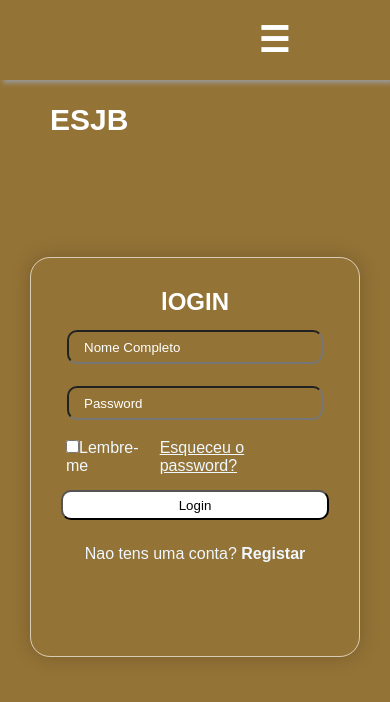
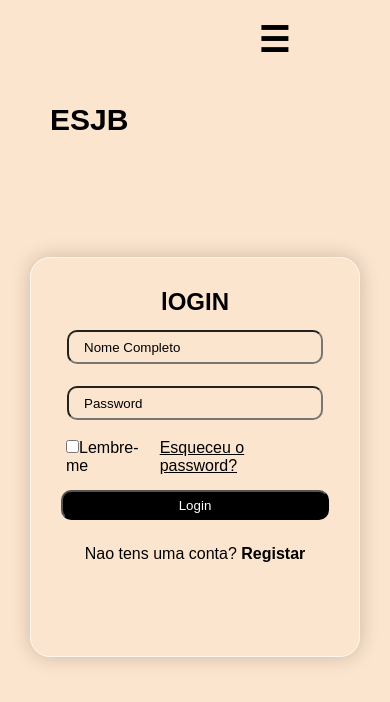
Before and after one commit to RomuloMonteio/Projeto-ESJB, a plain HTML site: page login.html in a window 390 px wide. Drawn offline with Linux system fonts and the light colour scheme.

Commit message:
mudança de cores

```diff
--- a/_css/index.css
+++ b/_css/index.css
@@ -8,15 +8,15 @@
 }
 /*header*/
 nav{
-    background-color: rgb(148, 115, 54);
+    background-color: #fce5ce;
     height: 80px;
     width: 100%;
     position: fixed;
-    border-bottom: 1px solid rgba(148,115,54);
-    box-shadow:3px 3px 5px rgb(155, 155, 155)
+    border-bottom: 1px solid #fce5ce;
+    box-shadow:3px 3px 5px #fce5ce
 }
 label{
-    color: white;
+    color: #000000;
     font-size: 35px;
     line-height: 80px;
     padding: 0 100px;
@@ -33,15 +33,17 @@ nav ul li{
     margin: 2 3px;
 }
 nav ul li a {
-    color: white;
+    color: #000000;
     font-size: 17px;
     text-transform: uppercase;
     border-radius: 3px;
     padding: 5px;
+    transform: all 1s;
 }
 a.active,a:hover{
-    background-color:rgb(112, 83, 29);
+    background-color:#492300;
     transition: .5s;
+    color: white;
 }
 
 
@@ -84,10 +86,11 @@ section#home{
     height: 90vh;
     background: url(../_imagens/Default_Create_a_classroom_scene_3.jpg);
     background-position: center;
-    color: white;
+    color: #000000;
     background-repeat: no-repeat;
     background-size: cover;
-    animation: animate 60s infinite;
+    animation: animate 40s infinite;
+    color: #dedcff;
 
 }
 div#fundo{
@@ -102,6 +105,7 @@ div#fundo{
 }
 h1#titulo1{
     font-size: 30pt;
+
 }
 span#sologan{
     margin-top: 10px;
@@ -111,7 +115,7 @@ span#sologan{
 /*sobre nos*/
 section#sobrenos{
     height: calc(100vh-80px);
-    background-color: rgba(148,115,54);
+    background-color: #fce5ce;
     padding-bottom: 1px;
 
 }
@@ -127,7 +131,7 @@ div.card{
     height: 400px;
     width: 400px;
     margin: 30px;
-    border: 1px solid white;
+    border: 1px solid #000000;
     border-radius: 15px;
 
 }
@@ -138,11 +142,12 @@ div.fund{
     height:400px;
     margin: -0px;
     padding: 30px;
-    border: 1px solid white;
+    border: 1px solid #000000;
     border-radius: 15px;
-    box-shadow: 1px 1px 5px white;
+    box-shadow: 1px 1px 5px #000000;
 }
 h1.titulo{
+    color: #000000;
     text-align: center;
     padding: 20px 0px;
     font-size: 20pt;
@@ -183,7 +188,7 @@ p.p{
         position: fixed;
         width: 100%;
         height: 100vh;
-        background-color:rgb(148, 115, 54);
+        background-color:#fce5ce;
         top: 80px;
         left: -100%;
         transition: all .5s;
@@ -198,10 +203,12 @@ p.p{
         font-size: 20px;
 
     }
-    a:hover,a.active{
-        background: none;
-        color: rgb(112, 83, 29);
+    a.active,a:hover{
+        background-color:#492300;
+        transition: .5s;
+        color: white;
     }
+
     #check:checked ~ ul{
         left: 0;
     }
--- a/_css/login.css
+++ b/_css/login.css
@@ -9,15 +9,15 @@
 }
 /*header*/
 nav{
-    background-color: rgb(148, 115, 54);
+    background-color: #fce5ce;
     height: 80px;
     width: 100%;
     position: fixed;
-    border-bottom: 1px solid rgba(148,115,54);
-    box-shadow:3px 3px 5px rgb(155, 155, 155)
+    border-bottom: 1px solid #fce5ce;
+    box-shadow:3px 3px 5px #fce5ce;
 }
 label#men, .logo{
-    color: white;
+    color: #000000;
     font-size: 35px;
     line-height: 80px;
     padding: 0 100px;
@@ -34,15 +34,16 @@ nav ul li{
     margin: 0 5px;
 }
 nav ul li a {
-    color: white;
+    color: #000000;
     font-size: 17px;
     text-transform: uppercase;
     border-radius: 3px;
     padding: 7px;
 }
 a.active,a:hover{
-    background-color:rgb(112, 83, 29);
+    background-color:#492300;
     transition: .5s;
+    color: #000000;
 }
 
 
@@ -52,6 +53,7 @@ a.active,a:hover{
     line-height: 80px;
     cursor: pointer;
     display: none;
+
 }
 #check{
     display: none;
@@ -63,7 +65,7 @@ section#login{
     align-items: center;
     justify-content: center;
     height: 100vh;
-    background-color: rgb(148, 115, 54) ;;
+    background-color: #fce5ce ;;
 }
 
 div#form{
@@ -76,21 +78,21 @@ div#form{
     background-color: transparent;
     align-items: center;
     margin: 0px 30px 30px 30px;
-    color: aliceblue;
+    color:#000000;
     margin-top: 100px;
 
 
 
 }
 h1{
-    color: white;
+    color: #000000;
     text-align: center;
 }
 ::placeholder{
-    color: white;
+    color: #000000;
 }
 input.in{
-    color: white;
+    color: #000000;
     width: 100%;
     height: 20px;
     border-radius: 10px;
@@ -110,7 +112,8 @@ div#check{
 }
 
 button{
-    background-color: white;
+    background-color: #000000;
+    color: white;
     width: 100%;
     border-radius: 10px;
     height: 30px;
@@ -123,7 +126,7 @@ a#e{
     text-decoration: none;
 }
 a{
-    color: aliceblue;
+    color: #000000;
 }
 a#lg{
     text-decoration: underline;
@@ -163,7 +166,7 @@ a#i{
         position: fixed;
         width: 100%;
         height: 100vh;
-        background-color:rgb(148, 115, 54);
+        background-color:#fce5ce;
         top: 80px;
         left: -100%;
         transition: all .5s;
@@ -178,9 +181,10 @@ a#i{
         font-size: 20px;
 
     }
-    a:hover,a.active{
-        background: none;
-        color: rgb(112, 83, 29);
+    a.active,a:hover{
+        background-color:#492300;
+        transition: .5s;
+        color: #000000;
     }
     #check:checked ~ ul{
         left: 0;
```
